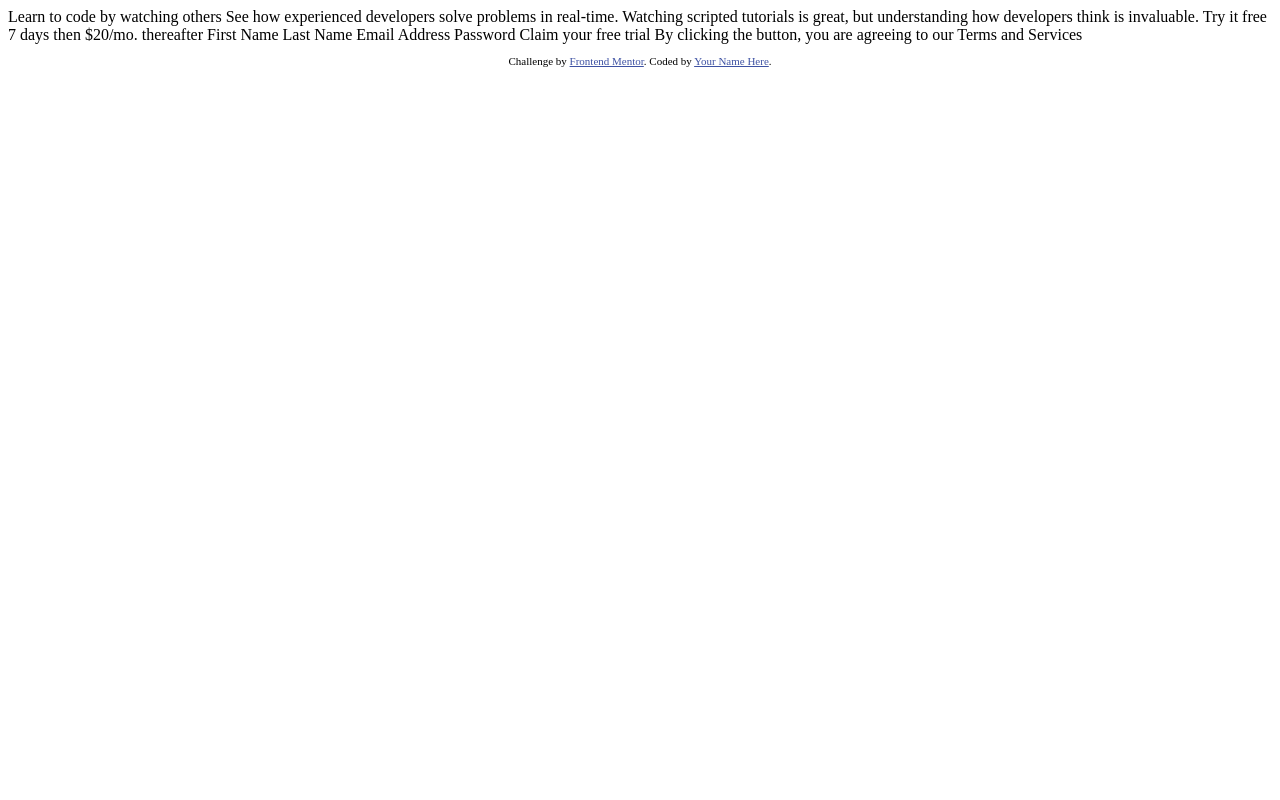
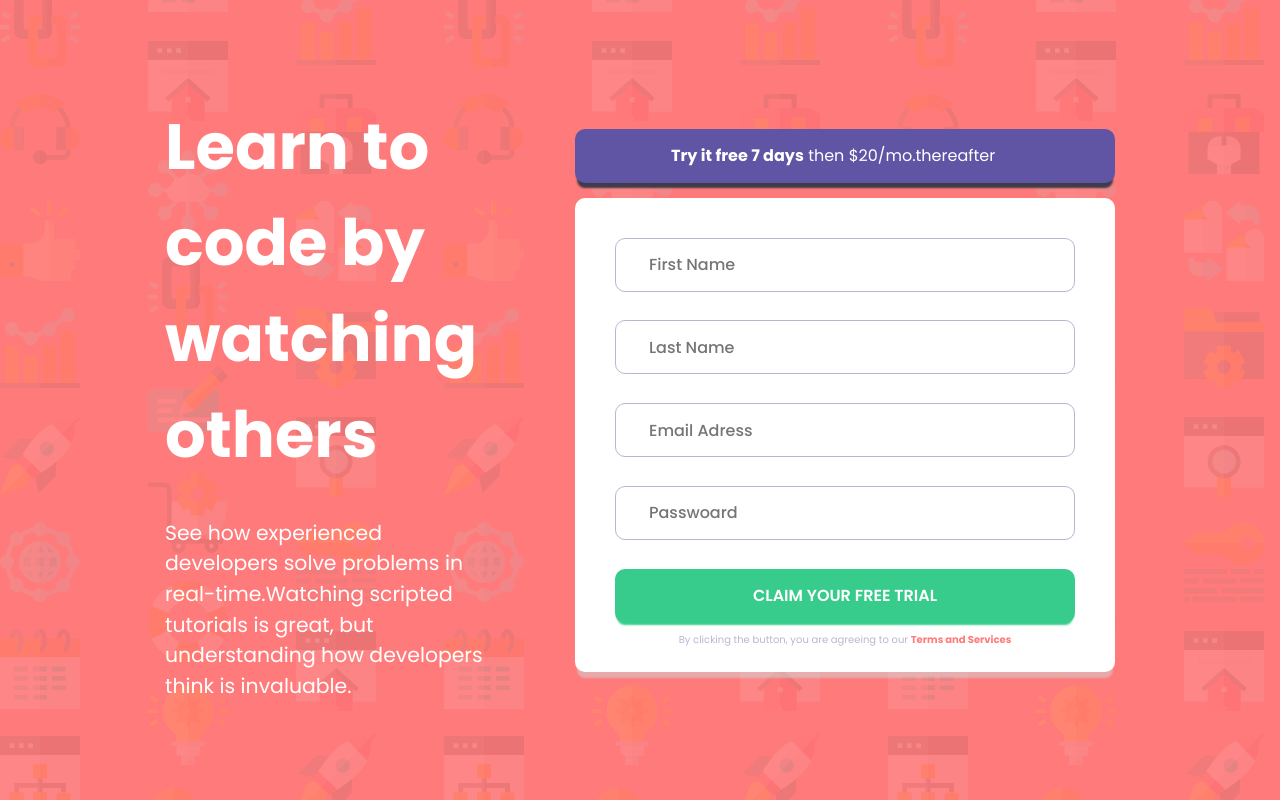
Before and after one commit to Lyr01/component-with-signup-form, a React (Vite) app: page / in a window 1280 px wide. Built offline with nearby package versions, Linux system fonts and the light colour scheme.

Commit message:
completed for desktop

```diff
--- a/src/App.css
+++ b/src/App.css
@@ -1,3 +1,177 @@
+@import url("https://fonts.googleapis.com/css2?family=Poppins:wght@400;500;600;700&display=swap");
+
+:root {
+	--red: hsl(0, 100%, 74%);
+	--green: hsl(154, 59%, 51%);
+
+	--blue: hsl(248, 32%, 49%);
+
+	--dark-blue: hsl(249, 10%, 26%);
+	--grayish-blue: hsl(246, 25%, 77%);
+}
+
+/*
+  1. Use a more-intuitive box-sizing model.
+*/
+*,
+*::before,
+*::after {
+	box-sizing: border-box;
+}
+/*
+  2. Remove default margin
+*/
+* {
+	margin: 0;
+}
+/*
+  3. Allow percentage-based heights in the application
+*/
+html,
+body {
+	height: 100%;
+}
+/*
+  Typographic tweaks!
+  4. Add accessible line-height
+  5. Improve text rendering
+*/
+body {
+	line-height: 1.5;
+	-webkit-font-smoothing: antialiased;
+}
+/*
+  6. Improve media defaults
+*/
+img,
+picture,
+video,
+canvas,
+svg {
+	display: block;
+	max-width: 100%;
+}
+/*
+  7. Remove built-in form typography styles
+*/
+input,
+button,
+textarea,
+select {
+	font: inherit;
+}
+/*
+  8. Avoid text overflows
+*/
+p,
+h1,
+h2,
+h3,
+h4,
+h5,
+h6 {
+	overflow-wrap: break-word;
+}
+
+body {
+	background-color: var(--red);
+	background-image: url("./images/bg-intro-desktop.png");
+	background-size: cover;
+	font-family: "Poppins", sans-serif;
+}
+
+#root,
+.App {
+	min-height: 100vh;
+	width: 100%;
+}
+
+.App {
+	display: flex;
+	justify-content: center;
+	align-items: center;
+}
+
+.left-section {
+	width: 50%;
+	color: white;
+	margin-left: 10.3125rem;
+	margin-right: 3.8125rem;
+}
+
+.title {
+	font-size: 4rem;
+}
+
+.left-section p {
+	font-size: 1.275rem;
+	margin-top: 2.1875rem;
+}
+
+.right-section {
+	width: 50%;
+	margin-left: 0.9375rem;
+	margin-right: 10.3125rem;
+}
+
+.free-trial {
+	width: 33.75rem;
+	color: white;
+	background-color: var(--blue);
+	padding: 0.9375rem 6rem;
+	border-radius: 10px;
+	margin-bottom: 0.9375rem;
+	box-shadow: 0 7px 2px -2px var(--dark-blue);
+}
+
+form {
+	display: grid;
+	width: 33.75rem;
+	height: 29.625rem;
+	background-color: white;
+	border-radius: 10px;
+	box-shadow: 0 8px 2px -2px rgba(212, 206, 206, 0.562);
+}
+
+form input,
+.btn-claim-trial {
+	margin: 0 2.5rem;
+	height: 3.375rem;
+	margin-bottom: 1.25rem;
+	border: 1px solid var(--grayish-blue);
+	border-radius: 10px;
+}
+
+form input:first-child {
+	margin-top: 2.5rem;
+}
+
+form input {
+	padding-left: 2.0625rem;
+	font-weight: 500;
+}
+
+.btn-claim-trial {
+	color: white;
+	text-transform: uppercase;
+	border: none;
+	font-weight: 600;
+	background-color: var(--green);
+	box-shadow: 0 4px 2px -2px var(--green);
+	margin-bottom: 0;
+}
+
+.term-services {
+	color: var(--grayish-blue);
+	font-size: 10px;
+	margin: 0 auto;
+	margin-bottom: 1rem;
+}
+
+.color-red {
+	color: var(--red);
+}
+
 .attribution {
 	font-size: 11px;
 	text-align: center;
--- a/src/App.tsx
+++ b/src/App.tsx
@@ -3,13 +3,32 @@ import "./App.css";
 function App() {
 	return (
 		<div className="App">
-			Learn to code by watching others See how experienced developers solve
-			problems in real-time. Watching scripted tutorials is great, but
-			understanding how developers think is invaluable. Try it free 7 days then
-			$20/mo. thereafter First Name Last Name Email Address Password Claim your
-			free trial By clicking the button, you are agreeing to our Terms and
-			Services
-			<footer>
+			<div className="left-section">
+				<h1 className="title">Learn to code by watching others</h1>
+				<p>
+					See how experienced developers solve problems in real-time.Watching
+					scripted tutorials is great, but understanding how developers think is
+					invaluable.
+				</p>
+			</div>
+			<div className="right-section">
+				<div className="free-trial">
+					<b>Try it free 7 days</b> then $20/mo.thereafter
+				</div>
+				<form>
+					<input type="text" placeholder="First Name" />
+					<input type="text" placeholder="Last Name" />
+					<input type="email" placeholder="Email Adress" />
+					<input type="passwoard" placeholder="Passwoard" />
+					<button className="btn-claim-trial">Claim your free trial</button>
+					<small className="term-services">
+						By clicking the button, you are agreeing to our{" "}
+						<b className="color-red">Terms and Services</b>
+					</small>
+				</form>
+			</div>
+
+			{/* <footer>
 				<p className="attribution">
 					Challenge by{" "}
 					<a href="https://www.frontendmentor.io?ref=challenge" target="_blank">
@@ -17,7 +36,7 @@ function App() {
 					</a>
 					. Coded by <a href="#">Your Name Here</a>.
 				</p>
-			</footer>
+			</footer> */}
 		</div>
 	);
 }
```
